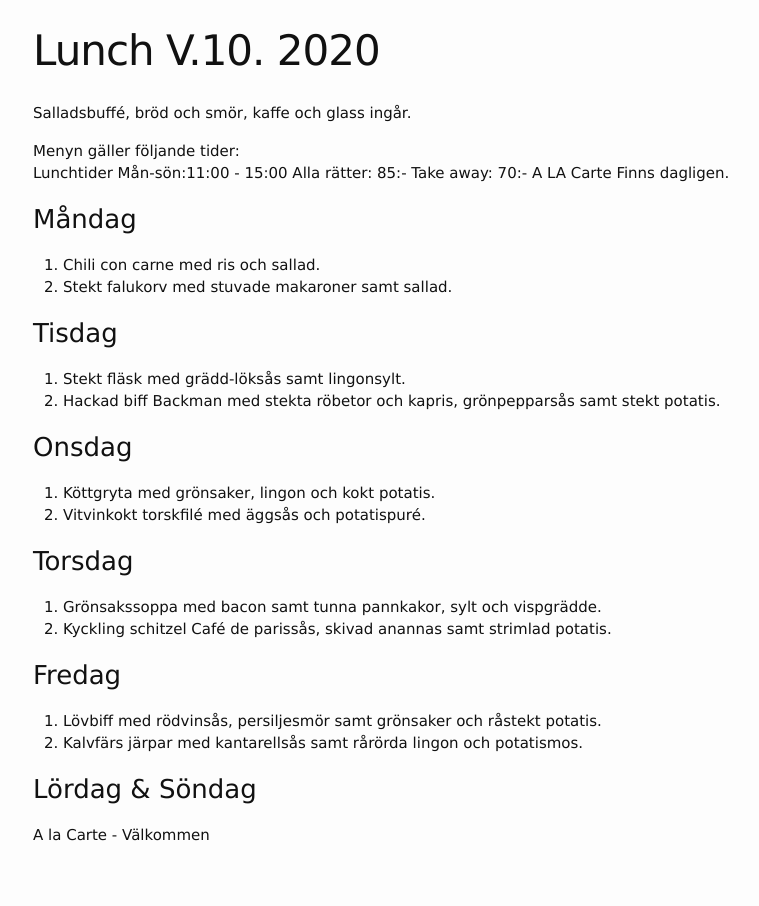
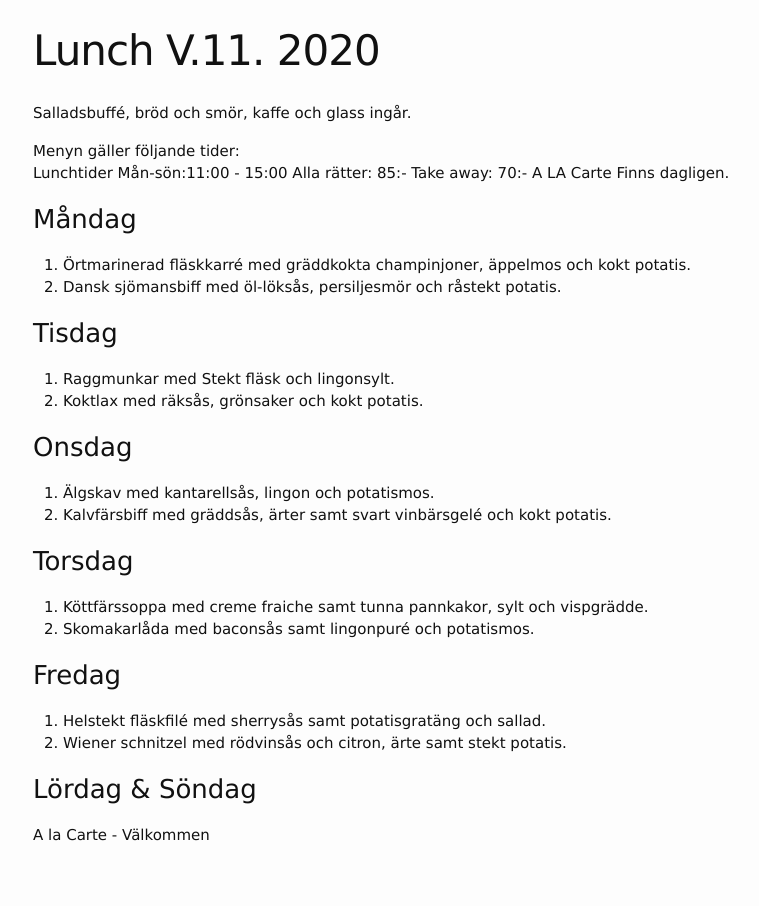
Before and after one commit to FarInn62/farinn62.github.io, a Jekyll site: the page built from lunch.md, in a window 1280 px wide. Shown: the whole page, without its empty margins (237-996 px from the left). Built offline with Jekyll 4.4.1, drawn with Linux system fonts in a browser that asks for light colours.

Commit message:
Update lunch.md

```diff
--- a/lunch.md
+++ b/lunch.md
@@ -1,6 +1,6 @@
 ---
 layout: foodmenu
-title: Lunch V.10. 2020
+title: Lunch V.11. 2020
 permalink: /lunch/
 published: true
 ---
@@ -12,24 +12,24 @@ Alla rätter: 85:- Take away: 70:-
 A LA Carte Finns dagligen.
 
 ### Måndag
-1. Chili con carne med ris och sallad.
-2. Stekt falukorv med stuvade makaroner samt sallad.
+1. Örtmarinerad fläskkarré med gräddkokta champinjoner, äppelmos och kokt potatis.
+2. Dansk sjömansbiff med öl-löksås, persiljesmör och råstekt potatis.
 
 ### Tisdag
-1. Stekt fläsk med grädd-löksås samt lingonsylt.
-2. Hackad biff Backman med stekta röbetor och kapris, grönpepparsås samt stekt potatis.
+1. Raggmunkar med Stekt fläsk och lingonsylt.
+2. Koktlax med räksås, grönsaker och kokt potatis.
 
 ### Onsdag
-1. Köttgryta med grönsaker, lingon och kokt potatis.
-2. Vitvinkokt torskfilé med äggsås och potatispuré.
+1. Älgskav med kantarellsås, lingon och potatismos.
+2. Kalvfärsbiff med gräddsås, ärter samt svart vinbärsgelé och kokt potatis.
 
 ### Torsdag
-1. Grönsakssoppa med bacon samt tunna pannkakor, sylt och vispgrädde.
-2. Kyckling schitzel Café de parissås, skivad anannas samt strimlad potatis.
+1. Köttfärssoppa med creme fraiche samt tunna pannkakor, sylt och vispgrädde.
+2. Skomakarlåda med baconsås samt lingonpuré och potatismos.
 
 ### Fredag
-1. Lövbiff med rödvinsås, persiljesmör samt grönsaker och råstekt potatis.
-2. Kalvfärs järpar med kantarellsås samt rårörda lingon och potatismos.
+1. Helstekt fläskfilé med sherrysås samt potatisgratäng och sallad.
+2. Wiener schnitzel med rödvinsås och citron, ärte samt stekt potatis.
 
 
 ### Lördag & Söndag
```
